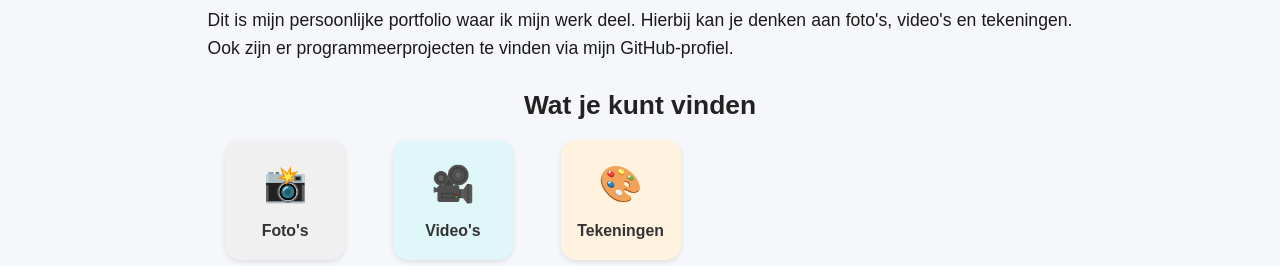
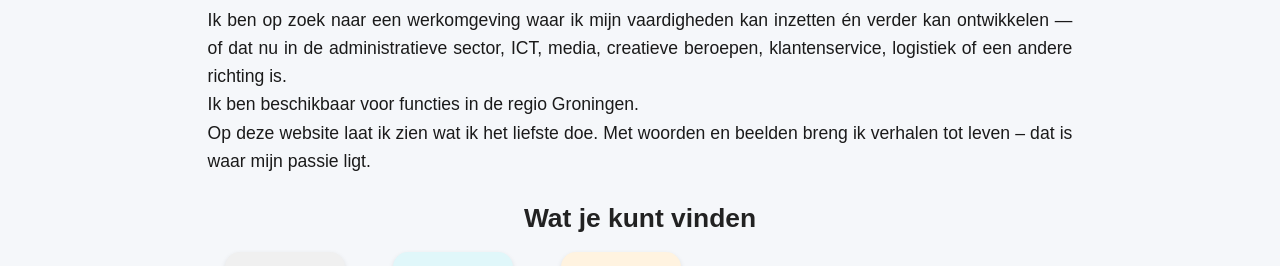
Before and after one commit to wcuperus/portfolio, a plain HTML site: page index.html in a window 1280 px wide. Shown: the part 620-886 px from the top of the page. Drawn offline with Linux system fonts and the light colour scheme.

Commit message:
Update index.html

```diff
--- a/index.html
+++ b/index.html
@@ -34,8 +34,9 @@
   </section>
   <h1>Over Mij</h1>
   <section class="intro">
-    <p>Dit is mijn persoonlijke portfolio waar ik mijn werk deel. Hierbij kan je denken aan foto's, video's en
-      tekeningen. Ook zijn er programmeerprojecten te vinden via mijn GitHub-profiel.</p>
+    <p>Ik ben op zoek naar een werkomgeving waar ik mijn vaardigheden kan inzetten én verder kan ontwikkelen — of dat nu in de administratieve sector, ICT, media, creatieve beroepen, klantenservice, logistiek of een andere richting is. <br>
+Ik ben beschikbaar voor functies in de regio Groningen. <br>
+Op deze website laat ik zien wat ik het liefste doe. Met woorden en beelden breng ik verhalen tot leven – dat is waar mijn passie ligt.</p>
   </section>
 
   <main>
```
